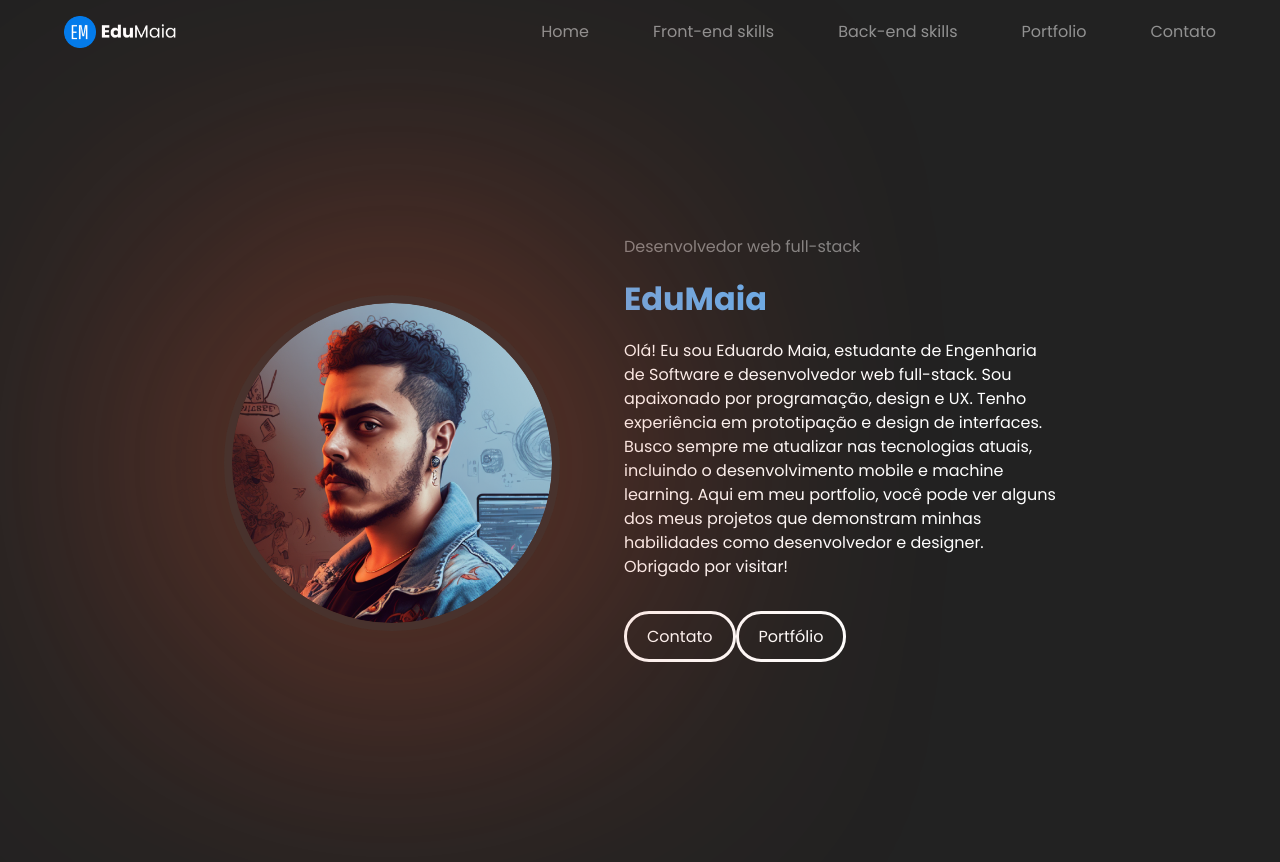
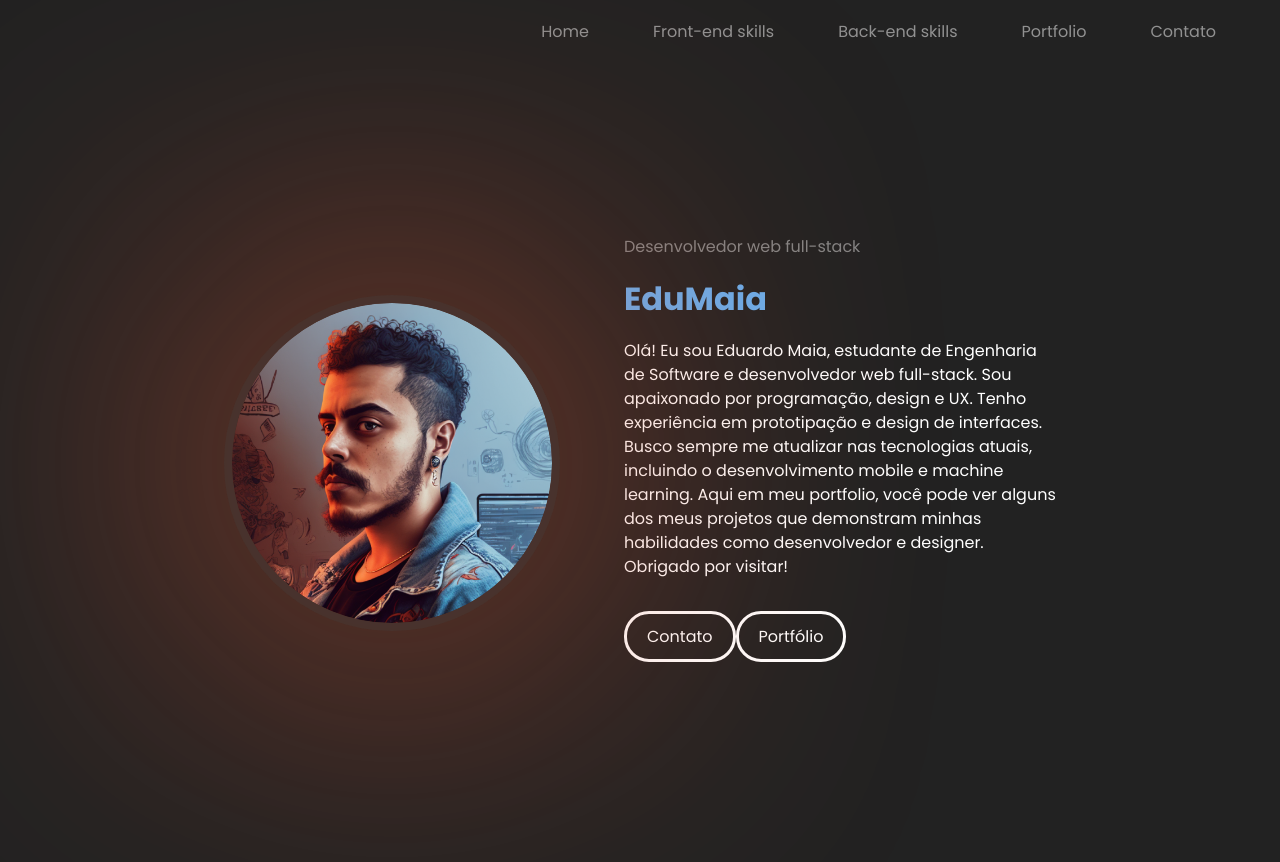
Before and after one commit to eduardomr/portfolio, a React (Create React App) app: page / in a window 1280 px wide. Built offline with nearby package versions, Linux system fonts and the light colour scheme.

Commit message:
tornando navBar fixa

```diff
--- a/package.json
+++ b/package.json
@@ -8,7 +8,7 @@
     "@testing-library/user-event": "^13.5.0",
     "react": "^18.2.0",
     "react-dom": "^18.2.0",
-    "react-scripts": "5.0.1",
+    "react-scripts": "^5.0.1",
     "web-vitals": "^2.1.4"
   },
   "scripts": {
--- a/src/styles/components/navbar.css
+++ b/src/styles/components/navbar.css
@@ -9,19 +9,23 @@
     position: absolute;
     left: 2rem;
     top: 1rem;
+    position: fixed;
 }
 .logo img{
     padding: 0 2rem;
     height: 2rem;
 
+
 }
 nav{
+position: sticky;
 background-color: var(--main_color);
 display: flex;
 justify-content: flex-end;
 align-items: center;
 padding: 0 2rem;
 height: 4rem;
+top: 0;
 
 }
 
```
Also changed, not shown: 1 other file (tests, documents, lock files or other folders).
